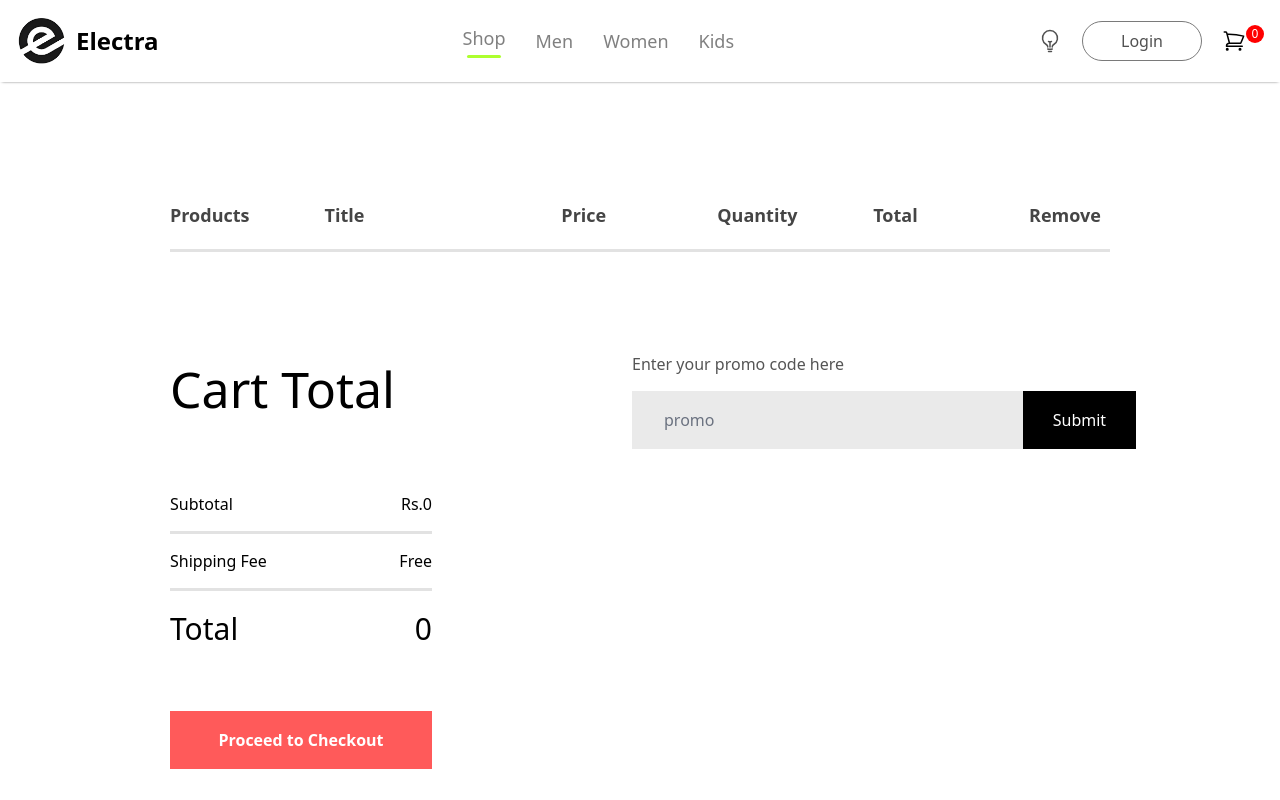
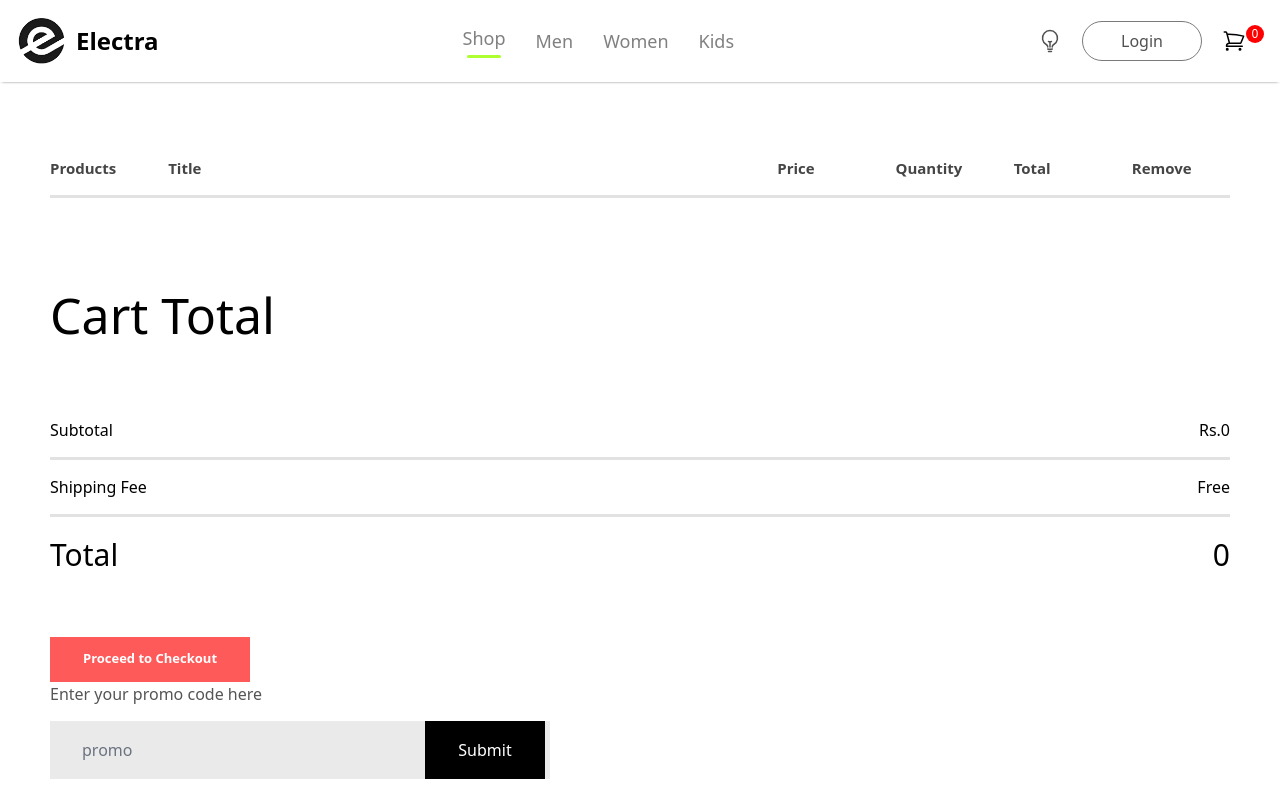
Before and after one commit to electra-project/rad-project, a React (Vite) app in the folder client/: page /cart in a window 1280 px wide. Shown: the top 800 px of the page. Built offline with nearby package versions, Linux system fonts and the light colour scheme.

Commit message:
Customize Cart page + Add mobile responsiveness

```diff
--- a/client/src/Components/CartItems/CartItems.css
+++ b/client/src/Components/CartItems/CartItems.css
@@ -1,16 +1,15 @@
-.cartitems{
+.cartitems {
   margin: 100px 170px;
 }
 
-.cartitems hr{
+.cartitems hr {
   height: 3px;
   background: #e2e2e2;
   border: 0;
-
 }
 
-.cartitems-format-main{
-    display:grid;
+.cartitems-format-main {
+  display: grid;
   grid-template-columns: 0.5fr 2fr 1fr 1fr 1fr 1fr;
   align-items: center;
   gap: 75px;
@@ -20,50 +19,48 @@
   font-weight: 600;
 }
 
-.cartitems-format{
+.cartitems-format {
   font-size: 17px;
   font-weight: 500;
 }
 
-.carticon-product-icon{
+.carticon-product-icon {
   height: 62px;
 }
 
-.cartitems-remove-icon{
+.cartitems-remove-icon {
   width: 15px;
   margin: 0px 40px;
   cursor: pointer;
 }
 
-.cartitems-quantity{
+.cartitems-quantity {
   width: 64px;
   height: 50px;
   border: 2px solid #ebebeb;
   background: #fff;
 }
 
-.cartitems-down{
+.cartitems-down {
   display: flex;
   margin: 100px 0px;
 }
 
-.cartitems-total{
-    flex:1;
+.cartitems-total {
+  flex: 1;
   display: flex;
   flex-direction: column;
   margin-right: 200px;
   gap: 40px;
-
 }
 
-.cartitems-total-item{
+.cartitems-total-item {
   display: flex;
   justify-content: space-between;
   padding: 15px 0px;
-
 }
 
-.cartitems-total button{
+.cartitems-total button {
   width: 262px;
   height: 58px;
   outline: none;
@@ -75,19 +72,17 @@
   cursor: pointer;
 }
 
-.cartitems-promocode{
+.cartitems-promocode {
   flex: 1;
   font-size: 16px;
   font-weight: 500;
-
 }
 
-.cartitems-promocode p{
+.cartitems-promocode p {
   color: #555;
-
 }
 
-.cartitems-promobox{
+.cartitems-promobox {
   display: flex;
   align-items: center;
   width: 504px;
@@ -97,7 +92,7 @@
   background: #eaeaea;
 }
 
-.cartitems-promobox input{
+.cartitems-promobox input {
   border: none;
   outline: none;
   background: transparent;
@@ -106,7 +101,7 @@
   height: 50px;
 }
 
-.cartitems-promobox button{
+.cartitems-promobox button {
   width: 150px;
   height: 58px;
   font-size: 16px;
@@ -121,6 +116,70 @@
 }
 
 .cartitems-total h3 {
-    font-size:30px;
+  font-size: 30px;
   margin-bottom: 5px;
 }
+
+@media (max-width: 1280px) {
+  .cartitems {
+    margin: 60px 50px;
+  }
+
+  .cartitems-format-main {
+    grid-template-columns: 0.5fr 3fr 0.5fr 0.5fr 0.5fr 0.5fr;
+    gap: 20px;
+    padding: 15px 0px;
+    font-size: 15px;
+  }
+
+  .carticon-product-icon {
+    height: 50px;
+  }
+
+  .cartitems-remove-icon {
+    margin: auto;
+  }
+
+  .cartitems-quantity {
+    width: 40px;
+    height: 30px;
+  }
+
+  .cartitems-down {
+    margin: 80px 0px;
+    flex-direction: column;
+  }
+
+  .cartitems-total {
+    margin: 0;
+  }
+
+  .cartitems-total button {
+    max-width: 200px;
+    height: 45px;
+    font-size: 13px;
+  }
+
+  .cartitems-promobox {
+    width: auto;
+    max-width: 500px;
+  }
+  .cartitems-promobox input {
+    width: 100%;
+  }
+  .cartitems-promobox button {
+    width: 120px;
+    margin-left: -125px;
+  }
+}
+
+@media (max-width: 500px) {
+  .cartitems-format-main {
+    display: none;
+  }
+  .cartitems-format {
+    display: grid;
+    grid-template-columns: 0.5fr 3fr 0.5fr;
+    gap: 10px;
+  }
+}
```
Lines whose indentation alone changed are shown as unchanged.
